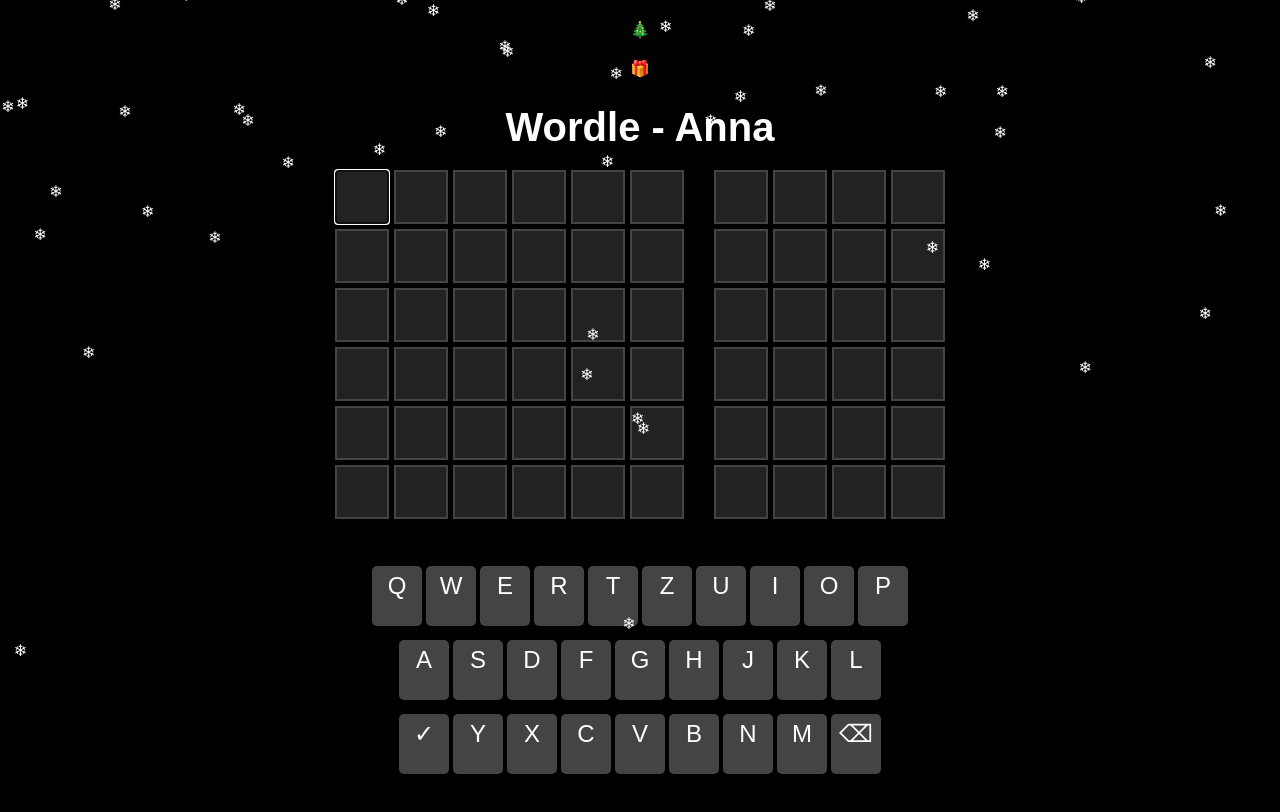
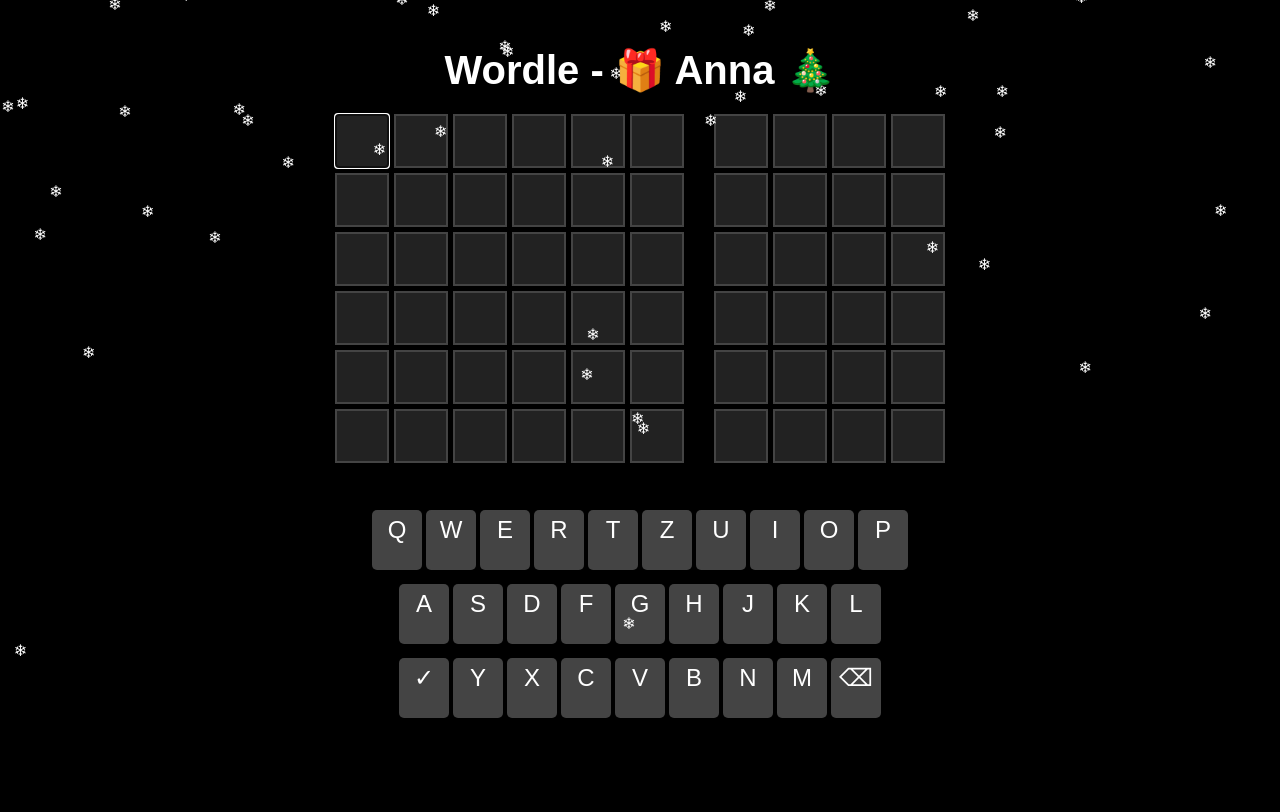
Before and after one commit to heithi/Anna, a plain HTML site: page index.html in a window 1280 px wide. Drawn offline with Linux system fonts and the light colour scheme.

Commit message:
Update index.html

```diff
--- a/index.html
+++ b/index.html
@@ -9,12 +9,7 @@
   <body>
     <div id="snowflakes"></div>
 
-    <div id="emoji-container">
-      <div id="tree" class="tree">🎄</div>
-      <div id="present" class="keyboard">🎁</div>
-    </div>
-
-    <h1>Wordle - Anna</h1>
+    <h1>Wordle - 🎁 Anna 🎄</h1>
 
     <!-- Spiel-Grid -->
     <div id="grid" class="grid"></div>
```
